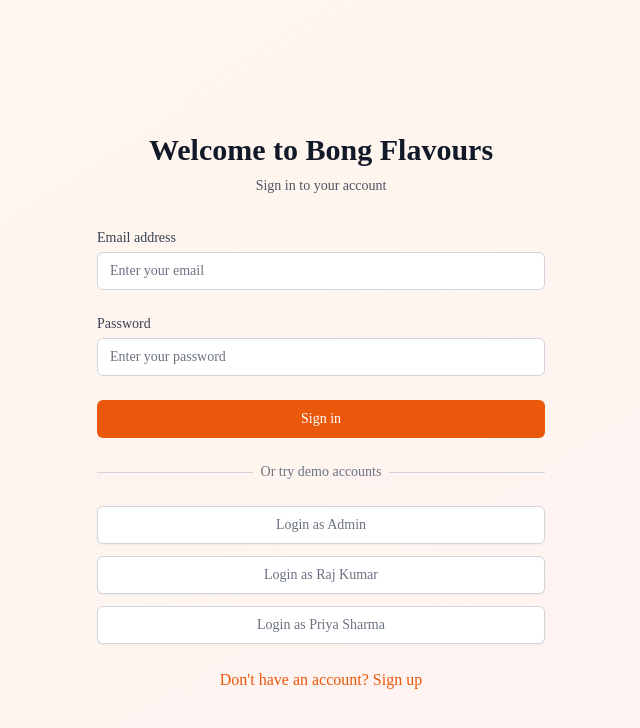
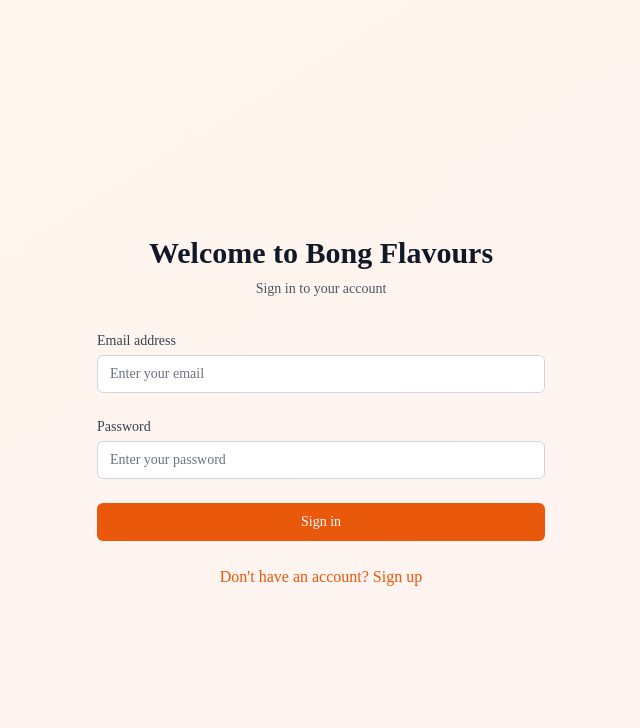
Before and after one commit to DebdootManna/bong-flavours, a Next.js app: page /login in a window 1280 px wide. Shown: the top 728 px of the page, without its empty margins (319-959 px from the left). Built offline with nearby package versions, Linux system fonts and the light colour scheme; no server answers; a web font is replaced by a local one.

Commit message:
fix: remove console logs for user authentication and demo login in AuthContext and LoginPage

```diff
--- a/src/app/app/menu/page.tsx
+++ b/src/app/app/menu/page.tsx
@@ -67,7 +67,6 @@
   useEffect(() => {
     // Only redirect if we're sure about the auth state (not loading) and user is not authenticated
     if (!loading && !user) {
-      console.log('Redirecting to login - user not authenticated')
       router.push('/login')
       return
     }
--- a/src/app/login/page.tsx
+++ b/src/app/login/page.tsx
@@ -29,28 +29,6 @@
       }
     } catch (error) {
       setError(error instanceof Error ? error.message : 'Login failed');
-    } finally {
-      setLoading(false);
-    }
-  };
-
-  const handleDemoLogin = async (demoEmail: string, demoPassword: string) => {
-    setEmail(demoEmail);
-    setPassword(demoPassword);
-    setLoading(true);
-    setError('');
-
-    try {
-      const user = await login(demoEmail, demoPassword);
-
-      // Redirect based on user role
-      if (user.role === 'admin') {
-        router.push('/admin');
-      } else {
-        router.push('/app/menu');
-      }
-    } catch (error) {
-      setError(error instanceof Error ? error.message : 'Demo login failed');
     } finally {
       setLoading(false);
     }
@@ -121,45 +99,6 @@
             </div>
           </form>
 
-          <div className="mt-6">
-            <div className="relative">
-              <div className="absolute inset-0 flex items-center">
-                <div className="w-full border-t border-gray-300" />
-              </div>
-              <div className="relative flex justify-center text-sm">
-                <span className="px-2 bg-gradient-to-br from-orange-50 to-red-50 text-gray-500">
-                  Or try demo accounts
-                </span>
-              </div>
-            </div>
-
-            <div className="mt-6 grid grid-cols-1 gap-3">
-              <button
-                onClick={() => handleDemoLogin('admin@bongflavours.com', 'admin123')}
-                disabled={loading}
-                className="w-full inline-flex justify-center py-2 px-4 border border-gray-300 rounded-md shadow-sm bg-white text-sm font-medium text-gray-500 hover:bg-gray-50 disabled:opacity-50"
-              >
-                Login as Admin
-              </button>
-
-              <button
-                onClick={() => handleDemoLogin('raj.kumar@example.com', 'customer123')}
-                disabled={loading}
-                className="w-full inline-flex justify-center py-2 px-4 border border-gray-300 rounded-md shadow-sm bg-white text-sm font-medium text-gray-500 hover:bg-gray-50 disabled:opacity-50"
-              >
-                Login as Raj Kumar
-              </button>
-
-              <button
-                onClick={() => handleDemoLogin('priya.sharma@example.com', 'customer123')}
-                disabled={loading}
-                className="w-full inline-flex justify-center py-2 px-4 border border-gray-300 rounded-md shadow-sm bg-white text-sm font-medium text-gray-500 hover:bg-gray-50 disabled:opacity-50"
-              >
-                Login as Priya Sharma
-              </button>
-            </div>
-          </div>
-
           <div className="text-center">
             <Link
               href="/signup"
--- a/src/contexts/AuthContext.tsx
+++ b/src/contexts/AuthContext.tsx
@@ -33,7 +33,6 @@
       // First check localStorage for immediate user state
       const storedUser = localStorage.getItem('user')
       if (storedUser) {
-        console.log('Found user in localStorage:', JSON.parse(storedUser))
         setUser(JSON.parse(storedUser))
       }
 
@@ -41,11 +40,9 @@
       const response = await fetch('/api/auth/me')
       if (response.ok) {
         const userData = await response.json()
-        console.log('Server auth verification successful:', userData.user)
         setUser(userData.user)
         localStorage.setItem('user', JSON.stringify(userData.user))
       } else {
-        console.log('Server auth verification failed, clearing localStorage')
         // Clear localStorage if server auth fails
         localStorage.removeItem('user')
         setUser(null)
```
